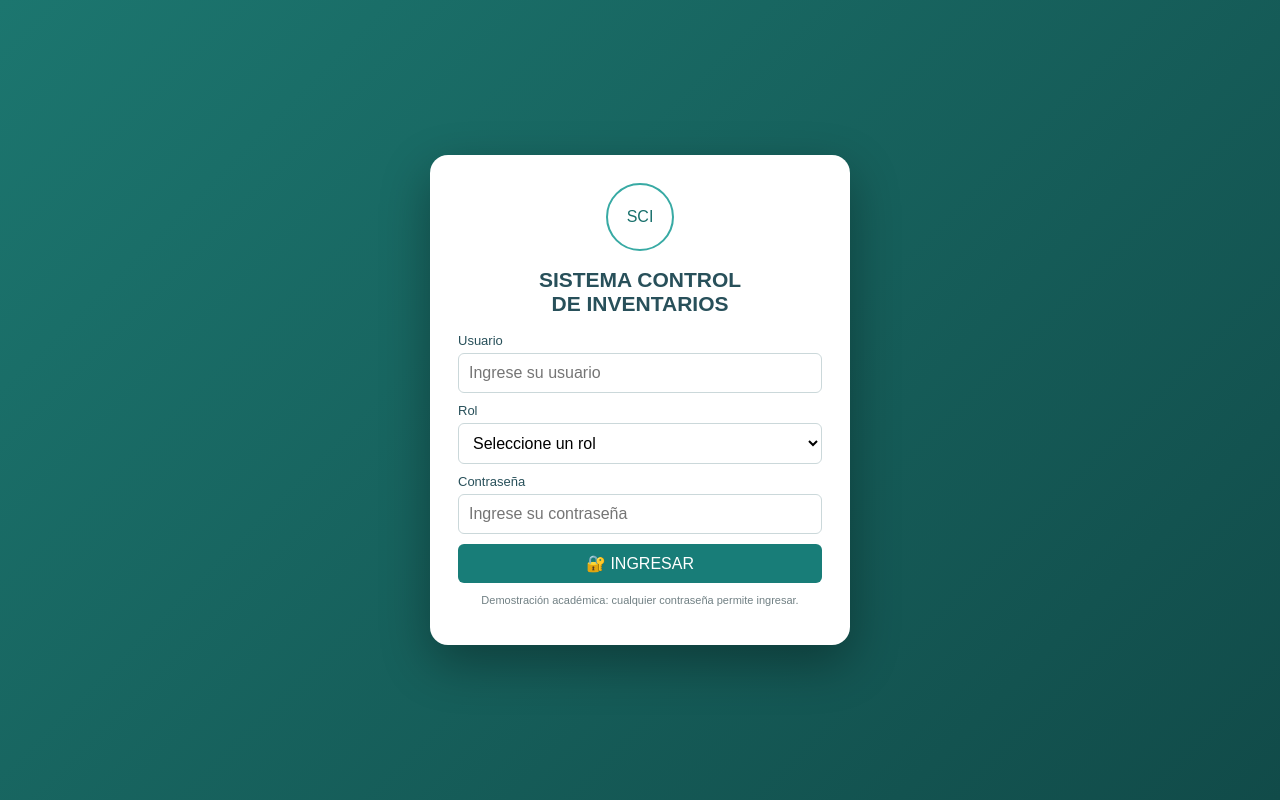
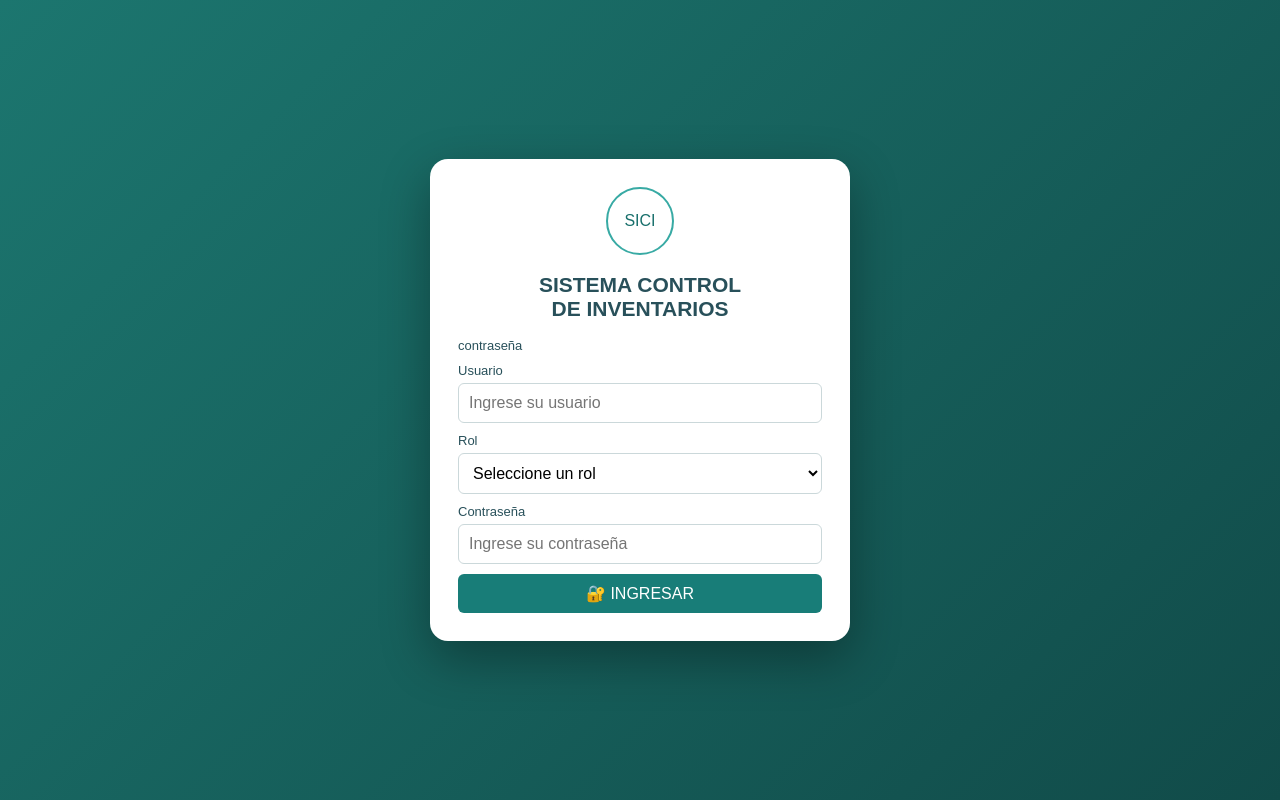
Before and after one commit to chechito0912-debug/sici, a plain HTML site: page Inventro_Web_V2_Restricciones/index.html in a window 1280 px wide. Drawn offline with Linux system fonts and the light colour scheme.

Commit message:
Actualización final de la interfaz de Inventro

```diff
--- a/Inventro_Web_V2_Restricciones/index.html
+++ b/Inventro_Web_V2_Restricciones/index.html
@@ -9,21 +9,24 @@
 <body>
 <section id="loginView" class="login-view">
   <div class="login-card">
-    <div class="logo-circle">SCI</div>
+    <div class="logo-circle">SICI</div>
     <h1>SISTEMA CONTROL<br>DE INVENTARIOS</h1>
     <form id="loginForm">
+      <div>
+        <label for="loginPassword">contraseña</label>
+      </div>
+
       <label>Usuario</label><input id="usuario" required placeholder="Ingrese su usuario">
       <label>Rol</label>
       <select id="rol" required>
         <option value="">Seleccione un rol</option>
         <option value="almacenista">Almacenista</option>
-        <option value="coordinador">Coordinador de área</option>
         <option value="gerente">Gerente</option>
         <option value="edi">Usuario EDI</option>
       </select>
       <label>Contraseña</label><input id="contrasena" type="password" required placeholder="Ingrese su contraseña">
       <button class="btn-primary" type="submit">🔐 INGRESAR</button>
-      <p class="login-note">Demostración académica: cualquier contraseña permite ingresar.</p>
+      <p id="loginError" class="login-note" style="color: #e63946; display: none;"></p>
     </form>
   </div>
 </section>
```
